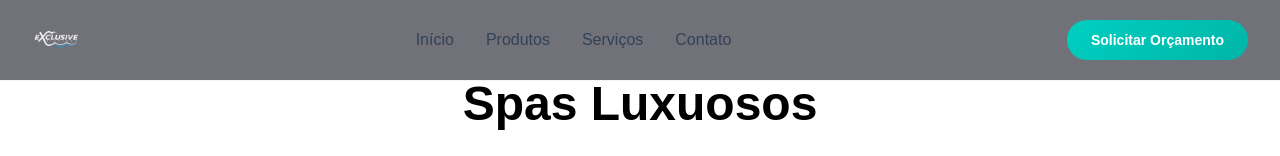
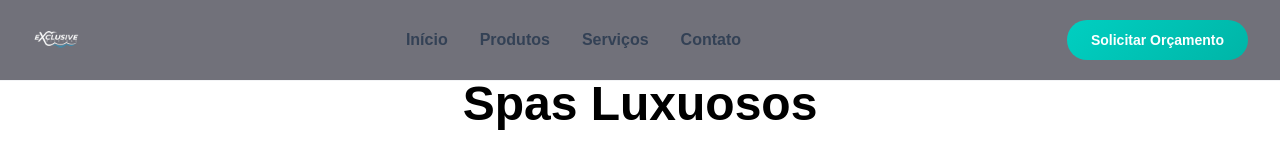
Before and after one commit to diegowvm/exclusive-pools-web, a React (Vite) app: page /spas in a window 1280 px wide. Shown: the top 156 px of the page. Built offline with nearby package versions, Linux system fonts and the light colour scheme.

Commit message:
Visual edit in Lovable
Edited UI in Lovable

```diff
--- a/src/components/Header.tsx
+++ b/src/components/Header.tsx
@@ -43,16 +43,16 @@ const Header = () => {
 
           {/* Desktop Navigation */}
           <nav className="hidden md:flex items-center space-x-8">
-            <button onClick={() => scrollToSection('home')} className="text-premium-gray hover:text-aqua transition-colors font-medium">
+            <button onClick={() => scrollToSection('home')} className="text-premium-gray hover:text-aqua transition-colors font-extrabold">
               Início
             </button>
-            <button onClick={() => scrollToSection('produtos')} className="text-premium-gray hover:text-aqua transition-colors font-medium">
+            <button onClick={() => scrollToSection('produtos')} className="text-premium-gray hover:text-aqua transition-colors font-extrabold">
               Produtos
             </button>
-            <button onClick={() => scrollToSection('servicos')} className="text-premium-gray hover:text-aqua transition-colors font-medium">
+            <button onClick={() => scrollToSection('servicos')} className="text-premium-gray hover:text-aqua transition-colors font-extrabold">
               Serviços
             </button>
-            <button onClick={() => scrollToSection('contato')} className="text-premium-gray hover:text-aqua transition-colors font-medium">
+            <button onClick={() => scrollToSection('contato')} className="text-premium-gray hover:text-aqua transition-colors font-extrabold">
               Contato
             </button>
           </nav>
```
